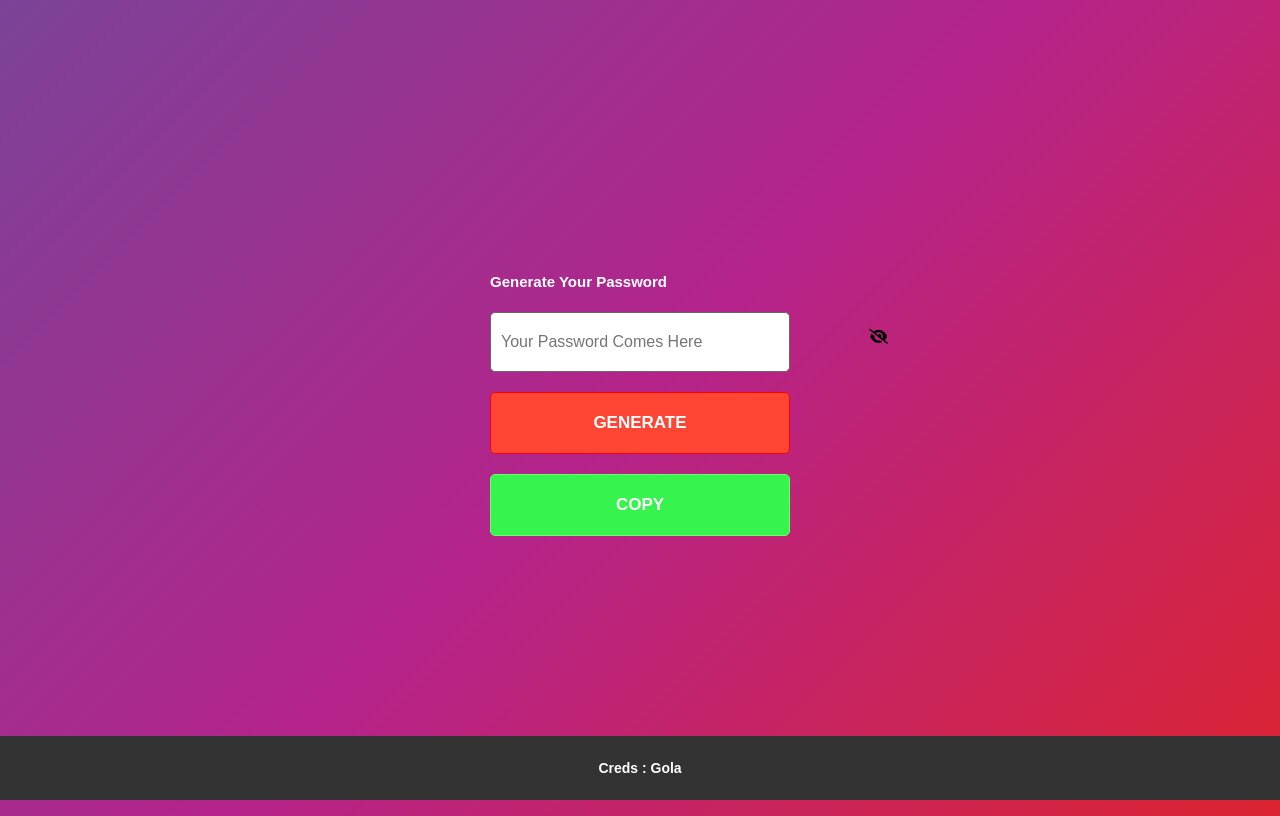
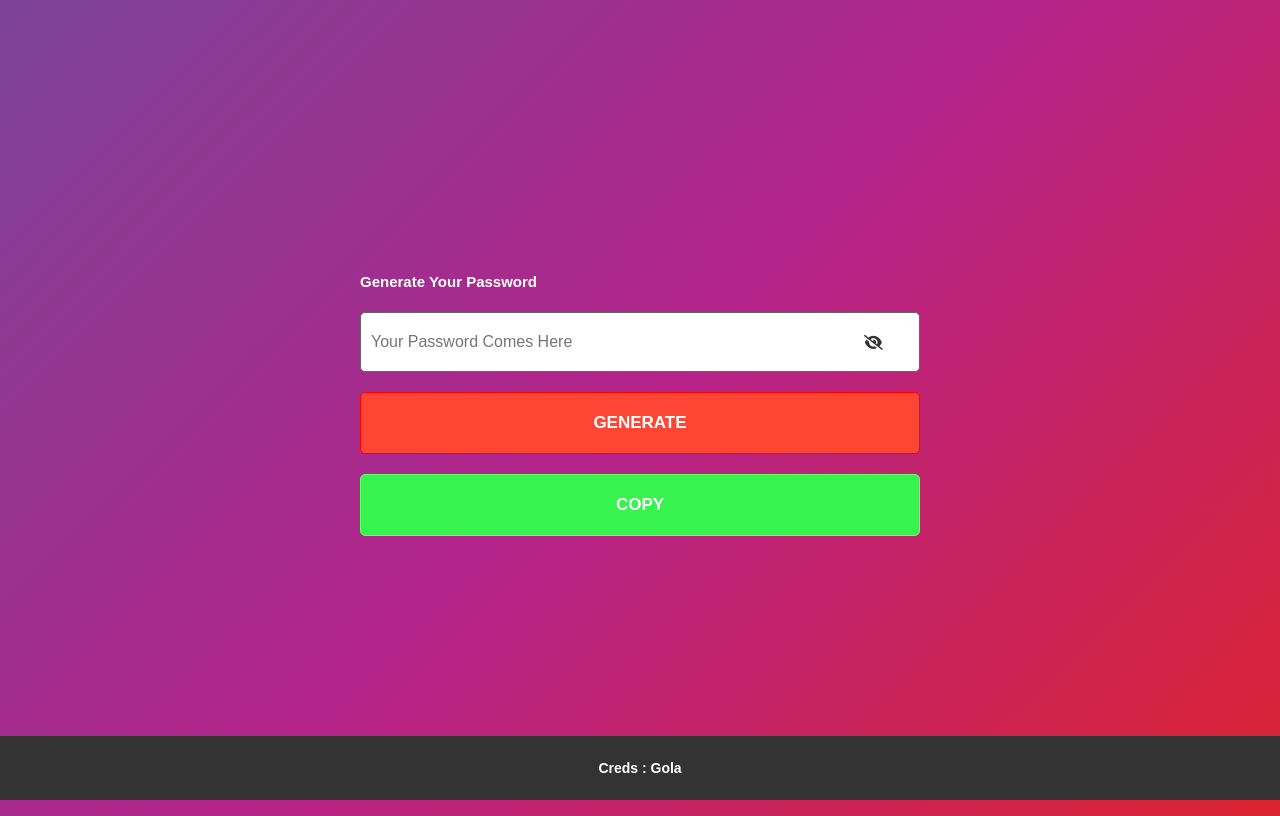
Before and after one commit to Mahagola/Generate_random_password, a plain HTML site: page index.html in a window 1280 px wide. Drawn offline with Linux system fonts and the light colour scheme.

Commit message:
Update styles.css

```diff
--- a/styles.css
+++ b/styles.css
@@ -22,19 +22,17 @@ a {
   color: inherit;
 }
 section {
-  width:100%;
-  height:100vh;
-  min-width:500px;
-  min-height:400px;
-  display:flex;
+  display: flex;
   justify-content: center;
   align-items: center;
+  height: 100vh;
 }
 
 .form-box{
-  width: 300px;
-  /* background-color: teal; */
-
+  max-width: 600px;
+  width: 100%;
+  padding: 20px;
+  box-sizing: border-box;
 }
 .form-input{
   width: 100%;
@@ -46,14 +44,20 @@ section {
   text-transform: capitalize;
   border-radius: 5px;
 }
-.toggle-pwd{
-    position: absolute;
-    color: black;
-    left: 23cm;
-    bottom: 57%;
-    font-size: 15px;
-    cursor: pointer;
+
+.input-container{
+  position: relative;
 }
+
+.input-container .toggle-pwd {
+  position: absolute;
+  top: 50%;
+  left: 90%;
+  font-size: 15px;
+  transform: translateY(-50%);
+  color: #333;
+}
+
 .generate-btn {
   background: #ff4533;
   border-color: red;
@@ -63,6 +67,7 @@ section {
   font-weight: bold;
   cursor: pointer;
 }
+
 .copy-btn {
   background: #37f34d;
   border-color: #69ff6c;
@@ -72,6 +77,7 @@ section {
   font-weight: bold;
   cursor: pointer;
 }
+
 footer {
     position: absolute;
     bottom: 0;
```
